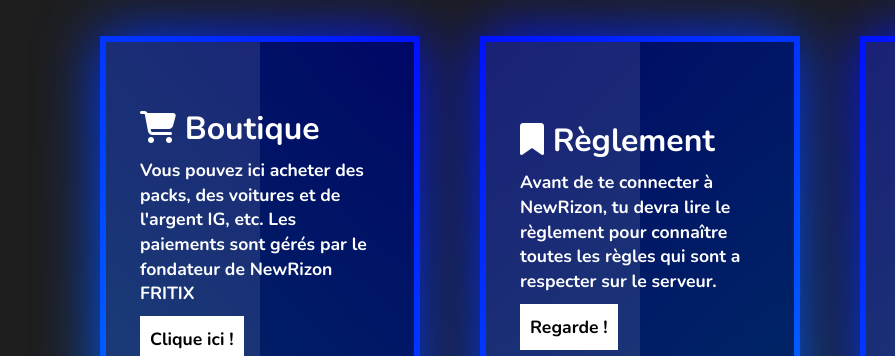
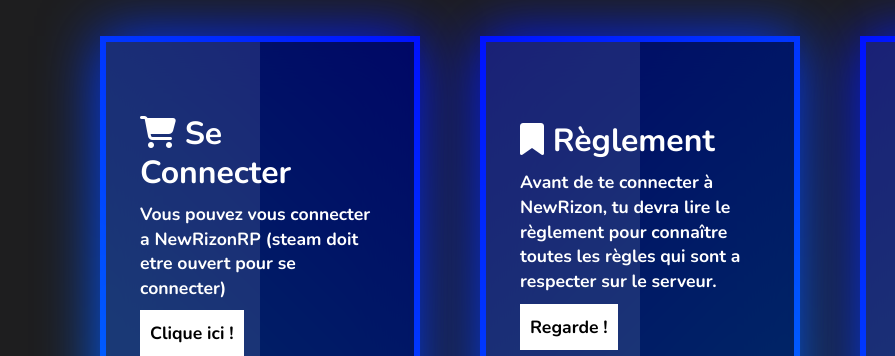
Before and after one commit to Fritix8477/NewRizonRP, a plain HTML site: page index.html in a window 1280 px wide. Shown: the part 1024-1380 px from the top of the page, 0-895 px from the left. Drawn offline with nearby package versions, Linux system fonts and the light colour scheme.

Commit message:
NewRizonRP

```diff
--- a/index.html
+++ b/index.html
@@ -87,10 +87,9 @@
             <div class="box">
                 <span></span>
                 <div class="content">
-                    <h2><i class="fas fa-shopping-cart"></i> Boutique</h2>
-                    <p>Vous pouvez ici acheter des packs, des voitures et de l'argent IG, etc. Les paiements sont gérés
-                        par le fondateur de NewRizon FRITIX</p>
-                    <a href="https://discord.com/channels/1104193866812362828/1166096450690752512">Clique ici !</a>
+                    <h2><i class="fas fa-shopping-cart"></i> Se Connecter</h2>
+                    <p>Vous pouvez vous connecter a NewRizonRP (steam doit etre ouvert pour se connecter) </p>
+                    <a href="https://cfx.re/join/x333zx">Clique ici !</a>
                 </div>
             </div>
             <div class="box">
```
Also changed, not shown: status.html (+3 -3 lines).
